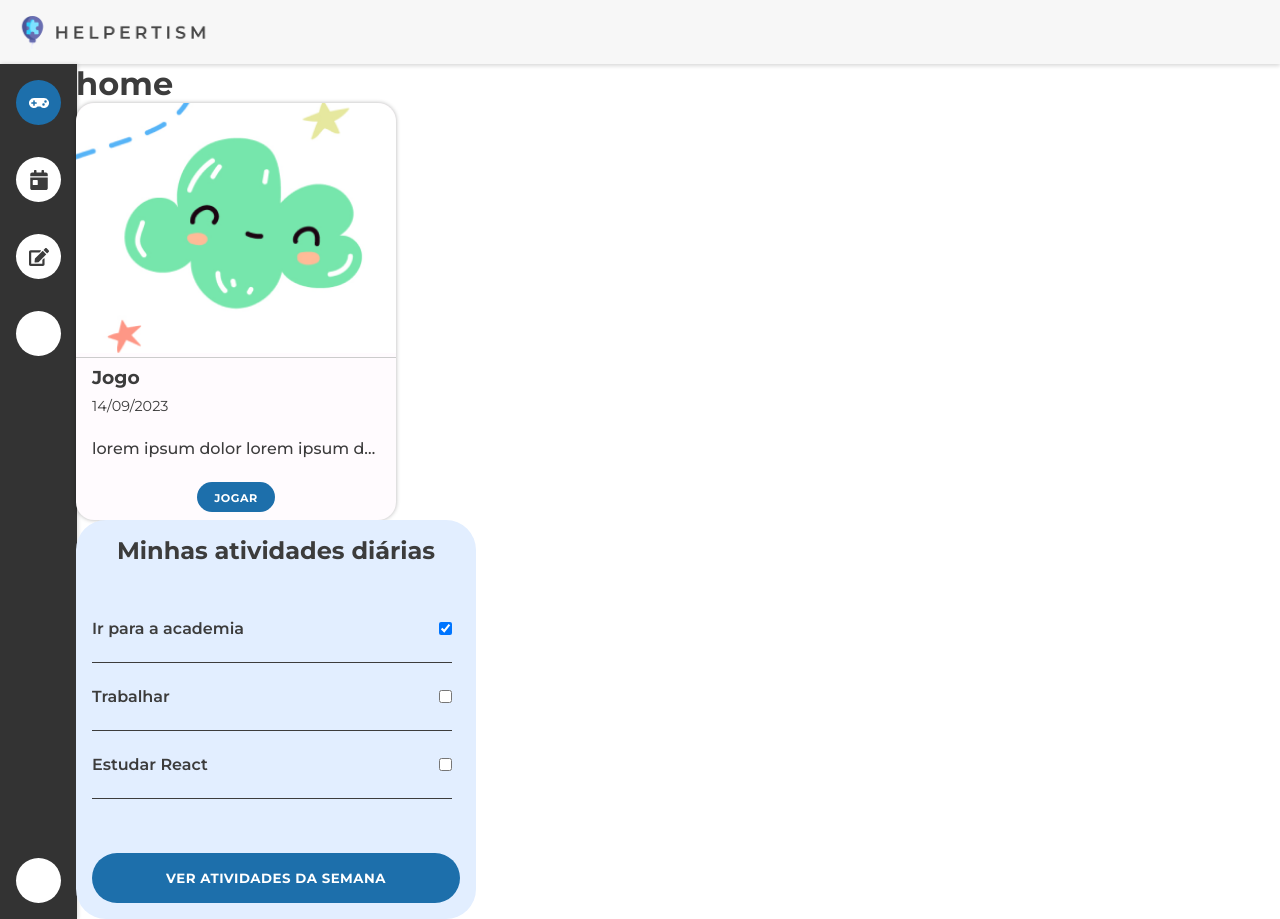
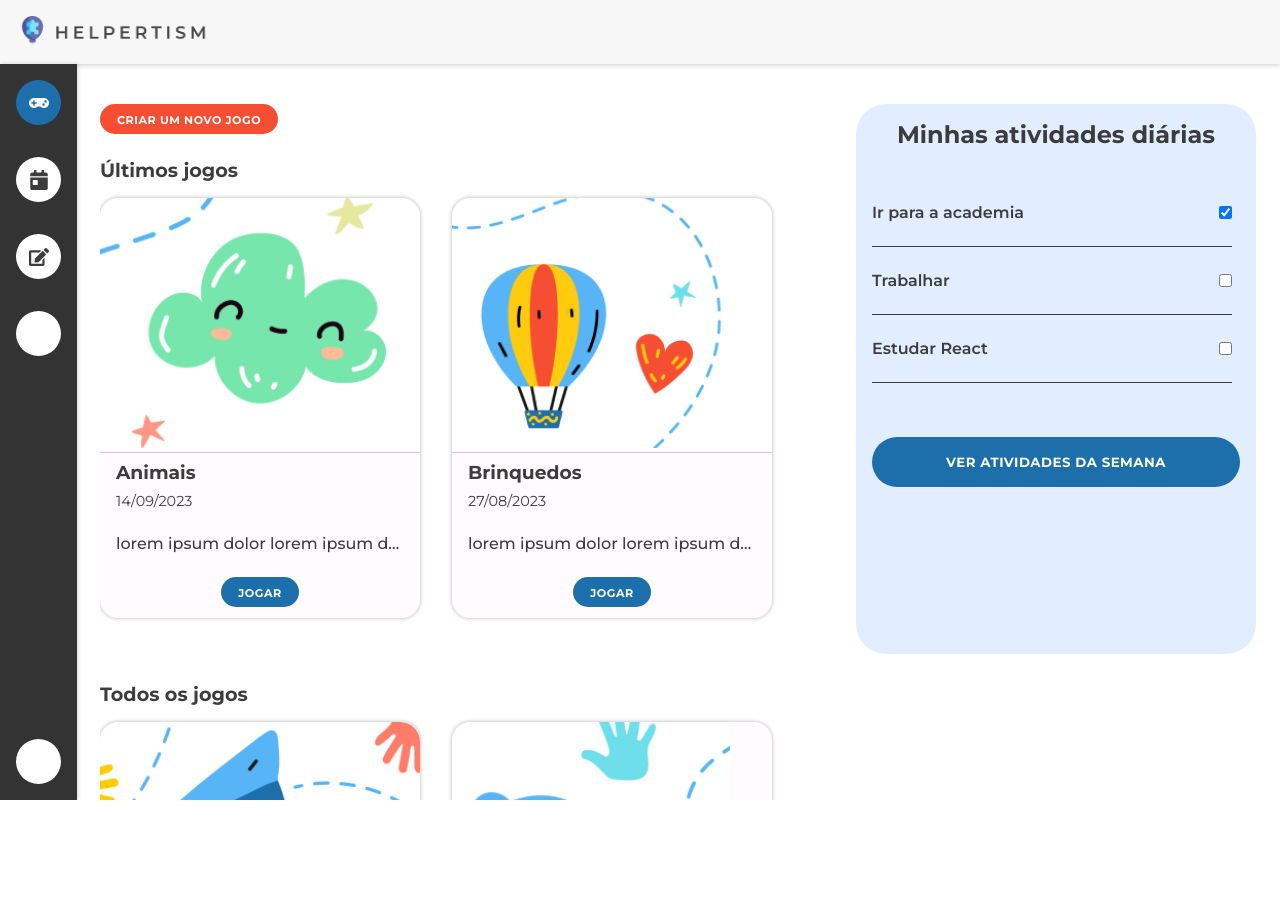
Before and after one commit to dev-chico/Helpertism, a React (Vite) app: page / in a window 1280 px wide. After the commit the page ends 800 px from the top, so only its background shows below. Built offline with nearby package versions, Linux system fonts and the light colour scheme; some icons are missing.

Commit message:
create structure of home page

```diff
--- a/src/assets/css/global.css
+++ b/src/assets/css/global.css
@@ -49,6 +49,12 @@ html {
   scroll-behavior: smooth;
 }
 
+a {
+  text-decoration: none;
+  transition: 0.15s ease-in-out;
+  color: var(--blue);
+}
+
 ::-webkit-scrollbar {
   width: 8px;
 }
--- a/src/components/Card/card.module.css
+++ b/src/components/Card/card.module.css
@@ -1,5 +1,6 @@
 .container {
   width: fit-content;
+  height: 420px;
   max-width: 320px;
   background-color: #fffbfe;
   border-radius: 18px;
--- a/src/components/Card/index.tsx
+++ b/src/components/Card/index.tsx
@@ -1,19 +1,30 @@
 import { ReactNode } from "react";
 import styles from "./card.module.css";
 
-import bg1 from "../../assets/imgs/cards/bg-1.png";
-
-interface ICardProps {
+export interface ICardGame {
+  id: number;
   title: string;
   date?: string;
   description?: string;
+  img: string;
+}
+
+interface ICardProps extends ICardGame {
   children: ReactNode;
 }
 
-export function Card({ children, title, date, description }: ICardProps) {
+export function Card({
+  children,
+  title,
+  date,
+  description,
+  img,
+  id,
+}: ICardProps) {
+  console.log("ID: ", id);
   return (
     <div className={styles.container}>
-      <img src={bg1} className={styles.img} />
+      <img src={img} className={styles.img} />
 
       <main>
         <div>
--- a/src/components/PageLayout/pageLayout.module.css
+++ b/src/components/PageLayout/pageLayout.module.css
@@ -14,6 +14,7 @@
 
 .menu {
   grid-area: menu;
+  z-index: 1;
 }
 
 .content {
--- /dev/null
+++ b/src/pages/AuthenticatedPages/Home/components/HomeSection/homeSection.module.css
@@ -0,0 +1,19 @@
+.container {
+  flex: 1;
+
+  display: flex;
+  flex-direction: column;
+  gap: 16px;
+  padding-bottom: 24px;
+}
+
+.container .title {
+  font-size: 1.2em;
+}
+
+.container .content {
+  display: flex;
+  align-items: start;
+  flex-wrap: wrap;
+  gap: 32px;
+}
--- /dev/null
+++ b/src/pages/AuthenticatedPages/Home/components/HomeSection/index.tsx
@@ -0,0 +1,17 @@
+import { ReactNode } from "react";
+import styles from "./homeSection.module.css";
+
+interface IHomeSectionProps {
+  title: string;
+  children: ReactNode;
+}
+
+export function HomeSection({ children, title }: IHomeSectionProps) {
+  return (
+    <section className={styles.container}>
+      <h2 className={styles.title}>{title}</h2>
+
+      <main className={styles.content}>{children}</main>
+    </section>
+  );
+}
--- /dev/null
+++ b/src/pages/AuthenticatedPages/Home/components/NoGamesView/NoGamesView.tsx
@@ -0,0 +1,28 @@
+import { Link } from "react-router-dom";
+import bear from "../../../../../assets/imgs/bear.jpg";
+import styles from "./noGamesView.module.css";
+
+export function NoGamesView() {
+  return (
+    <div className={styles.container}>
+      <div className={styles.noData}>
+        <Link to="/" className={styles.createGameLink}>
+          Crie seu primeiro jogo
+        </Link>
+        <div className={styles.icons}>😁💙</div>
+      </div>
+
+      <img
+        src={bear}
+        className={styles.firstBearImg}
+        alt="imagem de um urso azul"
+      />
+
+      <img
+        src={bear}
+        className={styles.secondBearImg}
+        alt="imagem de um urso azul"
+      />
+    </div>
+  );
+}
--- /dev/null
+++ b/src/pages/AuthenticatedPages/Home/components/NoGamesView/noGamesView.module.css
@@ -0,0 +1,50 @@
+.container {
+  width: 100%;
+  height: 100%;
+
+  display: flex;
+  align-items: center;
+  justify-content: center;
+}
+
+.container .noData {
+  display: flex;
+  align-items: center;
+  justify-content: center;
+  flex-direction: column;
+  gap: 40px;
+}
+
+.container .noData .icons {
+  font-size: 5em;
+}
+
+.container .noData .createGameLink {
+  font-size: 3em;
+  color: var(--blue);
+  font-weight: 600;
+}
+
+.container .noData .createGameLink:hover {
+  color: var(--light-blue);
+}
+
+.container .noData .createGameLink:active {
+  color: var(--dark-blue);
+}
+
+.container .firstBearImg {
+  width: 100px;
+  position: absolute;
+  right: 450px;
+  bottom: -2px;
+}
+
+.container .secondBearImg {
+  width: 100px;
+  position: absolute;
+  top: 20px;
+  left: 5px;
+  transform: rotate(90deg);
+  z-index: 0;
+}
--- a/src/pages/AuthenticatedPages/Home/home.module.css
+++ b/src/pages/AuthenticatedPages/Home/home.module.css
@@ -0,0 +1,28 @@
+.container {
+  width: 100%;
+  height: calc(100vh - 64px);
+  overflow: hidden;
+  display: flex;
+
+  padding-top: 40px;
+  padding-left: 24px;
+  padding-right: 24px;
+  position: relative;
+}
+
+.container .content {
+  display: flex;
+  flex-direction: column;
+  gap: 24px;
+  flex: 1;
+
+  overflow: hidden;
+  overflow-y: auto;
+  margin-right: 16px;
+}
+
+.container .gamesList {
+  display: flex;
+  flex-direction: column;
+  gap: 40px;
+}
--- a/src/pages/AuthenticatedPages/Home/index.tsx
+++ b/src/pages/AuthenticatedPages/Home/index.tsx
@@ -1,19 +1,73 @@
+import { useState, useEffect } from "react";
 import { Button } from "../../../components";
-import { Card } from "../../../components/Card";
+import { Card, ICardGame } from "../../../components/Card";
 import { DailyActivities } from "./components/DailyActivities";
+import { HomeSection } from "./components/HomeSection";
+import { gamesMock, lastPlayedGamesMock } from "./mock";
 import styles from "./home.module.css";
+import { NoGamesView } from "./components/NoGamesView/NoGamesView";
+import { Link } from "react-router-dom";
 
 export function Home() {
+  const [lastPlayedGames, setLastPlayedGames] = useState<ICardGame[]>([]);
+  const [games, setGames] = useState<ICardGame[]>([]);
+
+  useEffect(() => {
+    setLastPlayedGames(lastPlayedGamesMock);
+    setGames(gamesMock);
+  }, []);
+
   return (
     <div className={styles.container}>
-      <h1>home</h1>
-      <Card
-        title="Jogo"
-        date="14/09/2023"
-        description="lorem ipsum dolor lorem ipsum dolor lorem ipsum dolor lorem ipsum dolor lorem ipsum dolor"
-      >
-        <Button small>Jogar</Button>
-      </Card>
+      <main className={styles.content}>
+        {(lastPlayedGames.length > 0 || games.length > 0) && (
+          <Link to="/">
+            <Button small bgColor="orange">
+              Criar um novo jogo
+            </Button>
+          </Link>
+        )}
+
+        <section className={styles.gamesList}>
+          {lastPlayedGames.length > 0 && (
+            <HomeSection title="Últimos jogos">
+              {lastPlayedGames.map((game: ICardGame) => (
+                <Card
+                  key={game.id}
+                  id={game.id}
+                  img={game.img}
+                  title={game.title}
+                  date={game.date}
+                  description={game.description}
+                >
+                  <Button small>Jogar</Button>
+                </Card>
+              ))}
+            </HomeSection>
+          )}
+
+          {games.length > 0 && (
+            <HomeSection title="Todos os jogos">
+              {games.map((game: ICardGame) => (
+                <Card
+                  key={game.id}
+                  id={game.id}
+                  img={game.img}
+                  title={game.title}
+                  date={game.date}
+                  description={game.description}
+                >
+                  <Button small>Jogar</Button>
+                </Card>
+              ))}
+            </HomeSection>
+          )}
+        </section>
+
+        {lastPlayedGames.length === 0 && games.length === 0 ? (
+          <NoGamesView />
+        ) : null}
+      </main>
 
       <DailyActivities />
     </div>
--- /dev/null
+++ b/src/pages/AuthenticatedPages/Home/mock.ts
@@ -0,0 +1,67 @@
+import bg1 from "../../../assets/imgs/cards/bg-1.png";
+import bg2 from "../../../assets/imgs/cards/bg-2.png";
+import bg3 from "../../../assets/imgs/cards/bg-3.png";
+import bg4 from "../../../assets/imgs/cards/bg-4.png";
+import bg5 from "../../../assets/imgs/cards/bg-5.png";
+
+export const lastPlayedGamesMock = [
+  {
+    id: 1,
+    title: "Animais",
+    date: "14/09/2023",
+    description:
+      "lorem ipsum dolor lorem ipsum dolor lorem ipsum dolor lorem ipsum dolor lorem ipsum dolor",
+    img: bg1,
+  },
+  {
+    id: 2,
+    title: "Brinquedos",
+    date: "27/08/2023",
+    description:
+      "lorem ipsum dolor lorem ipsum dolor lorem ipsum dolor lorem ipsum dolor lorem ipsum dolor",
+    img: bg2,
+  },
+];
+
+export const gamesMock = [
+  {
+    id: 1,
+    title: "Carros",
+    date: "14/09/2023",
+    description:
+      "lorem ipsum dolor lorem ipsum dolor lorem ipsum dolor lorem ipsum dolor lorem ipsum dolor",
+    img: bg5,
+  },
+  {
+    id: 2,
+    title: "Roupas",
+    date: "27/08/2023",
+    description:
+      "lorem ipsum dolor lorem ipsum dolor lorem ipsum dolor lorem ipsum dolor lorem ipsum dolor",
+    img: bg4,
+  },
+  {
+    id: 3,
+    title: "Números",
+    date: "27/08/2023",
+    description:
+      "lorem ipsum dolor lorem ipsum dolor lorem ipsum dolor lorem ipsum dolor lorem ipsum dolor",
+    img: bg3,
+  },
+  {
+    id: 4,
+    title: "Brinquedos",
+    date: "27/08/2023",
+    description:
+      "lorem ipsum dolor lorem ipsum dolor lorem ipsum dolor lorem ipsum dolor lorem ipsum dolor",
+    img: bg2,
+  },
+  {
+    id: 5,
+    title: "Animais",
+    date: "27/08/2023",
+    description:
+      "lorem ipsum dolor lorem ipsum dolor lorem ipsum dolor lorem ipsum dolor lorem ipsum dolor",
+    img: bg1,
+  },
+];
```
